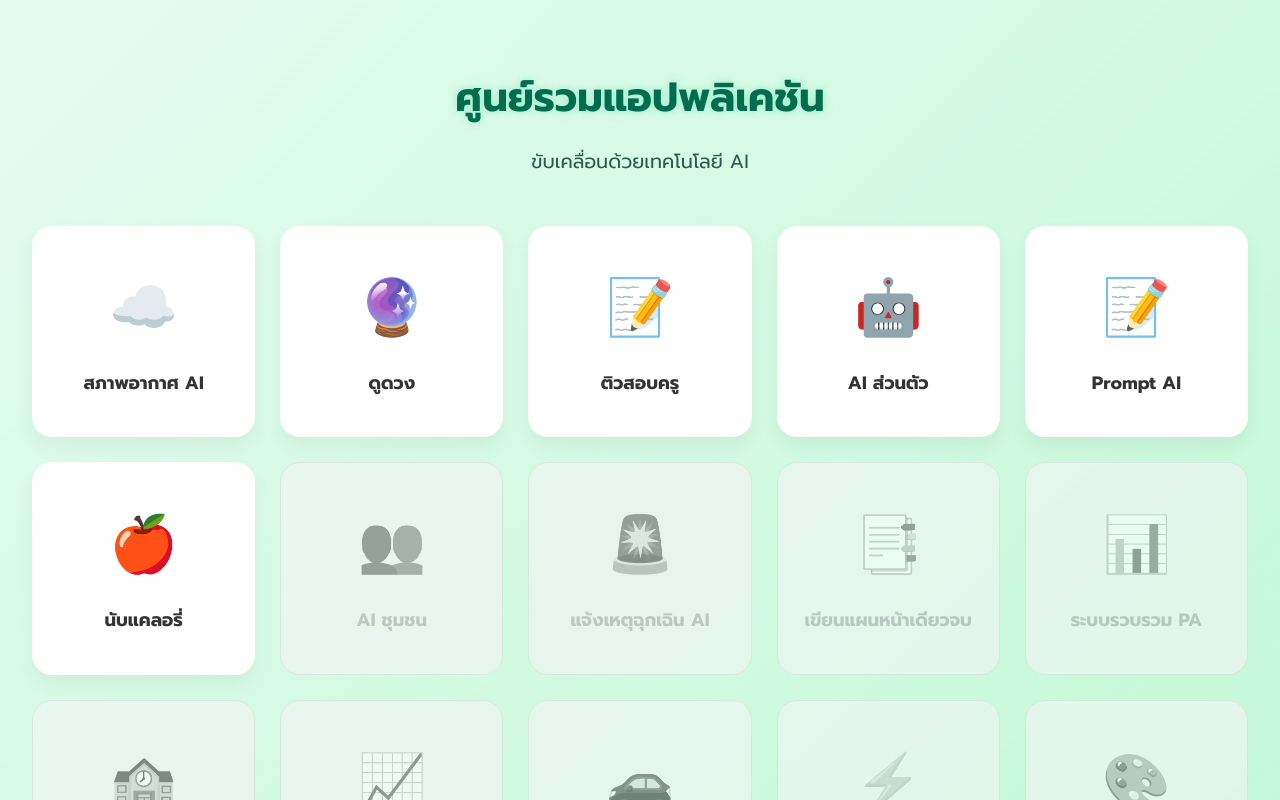
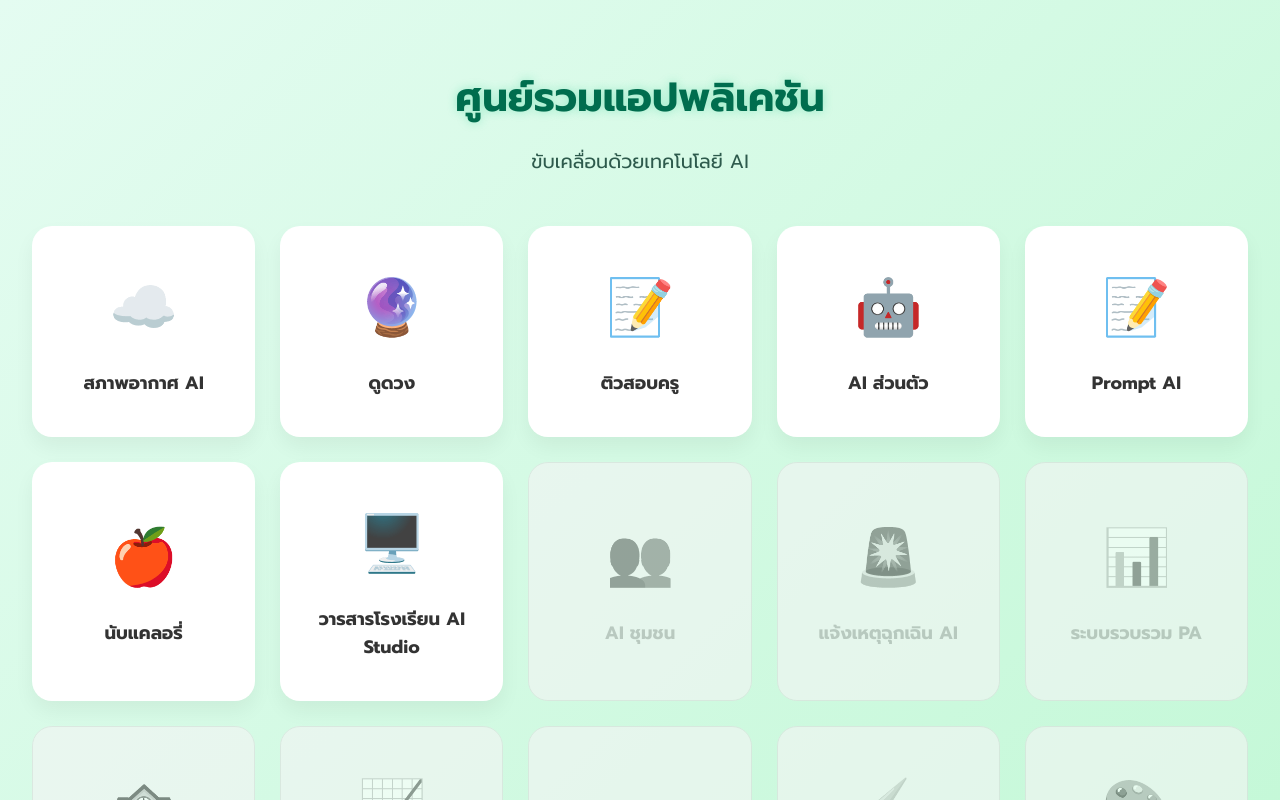
Before and after one commit to viewfc/view-studio-site, a React (Vite) app: page / in a window 1280 px wide. Shown: the top 800 px of the page. Built offline with nearby package versions, Linux system fonts and the light colour scheme.

Commit message:
Update App.jsx

```diff
--- a/App.jsx
+++ b/App.jsx
@@ -11,12 +11,12 @@ function App() {
     { id: 4, name: 'AI ส่วนตัว', icon: '🤖', link: 'https://url.in.th/dIYSj' },
     { id: 5, name: 'Prompt AI', icon: '📝', link: 'https://kinetic-prompter.lovable.app/' },
     { id: 6, name: 'นับแคลอรี่', icon: '🍎', link: 'https://tam-mai-sao.lovable.app/' },
+    { id: 7, name: 'วารสารโรงเรียน AI Studio', icon: '🖥️', link: 'https://ai-magix-journal.lovable.app/' },
 
 
     // แอปที่เหลือ (ใส่ '#' ไว้ก่อนเพื่อให้เป็นสีเทา)
     { id: 15, name: 'AI ชุมชน', icon: '👥', link: '#' },
     { id: 16, name: 'แจ้งเหตุฉุกเฉิน AI', icon: '🚨', link: '#' },
-    { id: 7, name: 'เขียนแผนหน้าเดียวจบ', icon: '📑', link: '#' },
     { id: 8, name: 'ระบบรวบรวม PA', icon: '📊', link: '#' },
     { id: 9, name: 'จัดการข้อมูลโรงเรียน', icon: '🏫', link: '#' },
     { id: 10, name: 'ผู้ช่วยวิเคราะห์หุ้น', icon: '📈', link: '#' },
```
